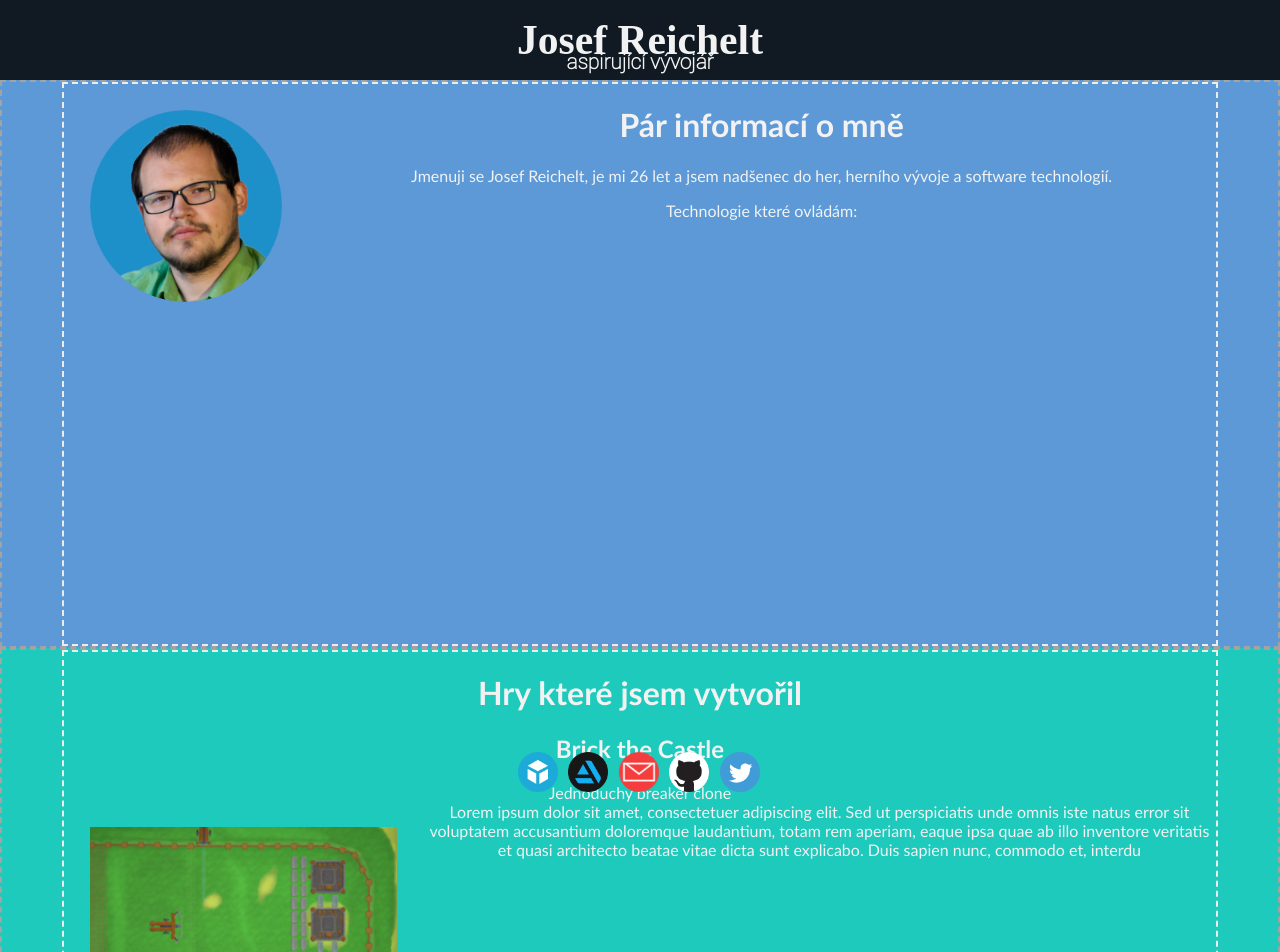
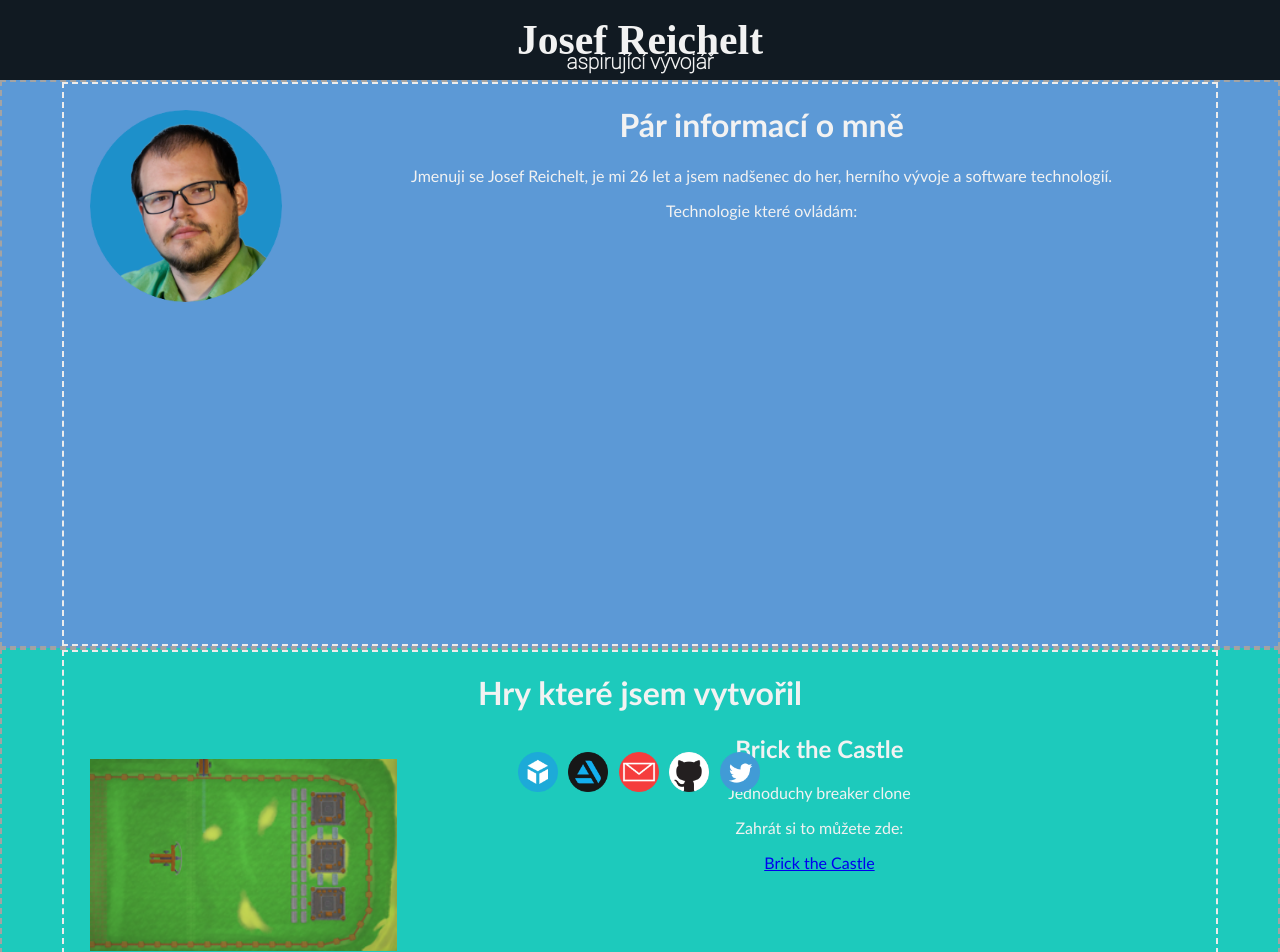
Before and after one commit to JosefReichelt/JosefReichelt.github.io, a React (Create React App) app: page / in a window 1280 px wide. Shown: the top 952 px of the page. Built offline with nearby package versions, Linux system fonts and the light colour scheme; a web font is replaced by a local one.

Commit message:
Update Project entry template

```diff
--- a/public/index.html
+++ b/public/index.html
@@ -6,38 +6,16 @@
   <link rel="shortcut icon" href="%PUBLIC_URL%/favicon.ico" />
   <meta name="viewport" content="width=device-width, initial-scale=1, shrink-to-fit=no" />
   <meta name="theme-color" content="#000000" />
-  <!--
-      manifest.json provides metadata used when your web app is installed on a
-      user's mobile device or desktop. See https://developers.google.com/web/fundamentals/web-app-manifest/
-    -->
   <link rel="manifest" href="%PUBLIC_URL%/manifest.json" />
-  <!--
-      Notice the use of %PUBLIC_URL% in the tags above.
-      It will be replaced with the URL of the `public` folder during the build.
-      Only files inside the `public` folder can be referenced from the HTML.
-
-      Unlike "/favicon.ico" or "favicon.ico", "%PUBLIC_URL%/favicon.ico" will
-      work correctly both with client-side routing and a non-root public URL.
-      Learn how to configure a non-root public URL by running `npm run build`.
-    -->
-  <title>React App</title>
+  <title>Josef Reichelt</title>
 </head>
 
 <body>
   <noscript>Toto je moje portfolio stránka.
     Jelikož je postavená na Reactu tak bez zapnutého Javascriptu si toho bohužel moc neprohlídnete.
+    <img src="https://media1.tenor.com/images/0d1329f5ff7d31712e3d12ce160df6ec/tenor.gif" alt="this is fine" />
   </noscript>
   <div id="root"></div>
-  <!--
-      This HTML file is a template.
-      If you open it directly in the browser, you will see an empty page.
-
-      You can add webfonts, meta tags, or analytics to this file.
-      The build step will place the bundled scripts into the <body> tag.
-
-      To begin the development, run `npm start` or `yarn start`.
-      To create a production bundle, use `npm run build` or `yarn build`.
-    -->
 </body>
 
 </html>
--- a/src/App.js
+++ b/src/App.js
@@ -14,7 +14,7 @@ class App extends Component {
 
       <div className="App">
         <Title />
-        <div style={{ width: "100%", height: "10vh" }}>NAVIGACE</div>
+        <div style={{ width: "100%", height: "10vh" }}></div>
         <AboutPage />
         <GamesPage />
         <ProjectsPage />
--- a/src/Components/Pages/GamesPage.js
+++ b/src/Components/Pages/GamesPage.js
@@ -13,9 +13,10 @@ export class GamesPage extends Component {
           <h1>Hry které jsem vytvořil</h1>
           <ProjectEntry
             name="Brick the Castle"
-            info="Jednoduchy breaker clone"
-            img={castleImg}
-          />
+            info="Jednoduchy breaker clone \n
+            Zahrát si to můžete zde:"
+            link="https://protomace.itch.io/brick-the-castle"
+            img={castleImg} />
           <ProjectEntry
             name="Pacman"
             info="Jednoduchy pacman clone"
--- a/src/Components/Pages/Pages.module.css
+++ b/src/Components/Pages/Pages.module.css
@@ -26,6 +26,7 @@
 .PageBlock h1{
   font-size: 4vh;
 }
+
 .About{
   background-color: #5C99D6;
 }
--- a/src/Components/Pages/ProjectEntry.js
+++ b/src/Components/Pages/ProjectEntry.js
@@ -1,7 +1,9 @@
 import React, { Component } from 'react'
+
 
 export class GameEntry extends Component {
 
+  // Disables image if none is provided in props
   checkImage = () => {
     if (this.props.img == null) {
       console.log("No Image Provided in ProjectEntry");
@@ -11,22 +13,36 @@ export class GameEntry extends Component {
       )
     }
   }
+  /// Disables link if none is provided in props
+  checkLink = () => {
+    if (this.props.link == null) {
+      console.log("No Link provided in ProjectEntry");
+    } else {
+      return (
+        <a href={this.props.link} target="_blank" rel="noopener noreferrer">{this.props.name}</a>
+      )
+    }
+  }
+  // Returns multiple <p> elements split by \n
+  formatText = () => {
+    let textToFormat = this.props.info;
+    let formatted = textToFormat.split("\\n").map((item, k) => {
+      return (
+        <p key={k}>{item}</p>
+      )
+    }
+    )
+    return formatted;
+  }
 
   render() {
+
     return (
       <div>
+        {this.checkImage()}
         <h2>{this.props.name}</h2>
-        <p>
-          {this.props.info}<br />
-          {this.checkImage()}
-
-
-
-          Lorem ipsum dolor sit amet, consectetuer adipiscing elit.
-          Sed ut perspiciatis unde omnis iste natus error sit voluptatem accusantium doloremque
-          laudantium, totam rem aperiam, eaque ipsa quae ab illo inventore veritatis et
-           quasi architecto beatae vitae dicta sunt explicabo. Duis sapien nunc, commodo et, interdu
-            </p>
+        {this.formatText()}
+        {this.checkLink()}
       </div >
     )
   }
```
Also changed, not shown: public/manifest.json, 1 other file (tests, documents, lock files or other folders).
